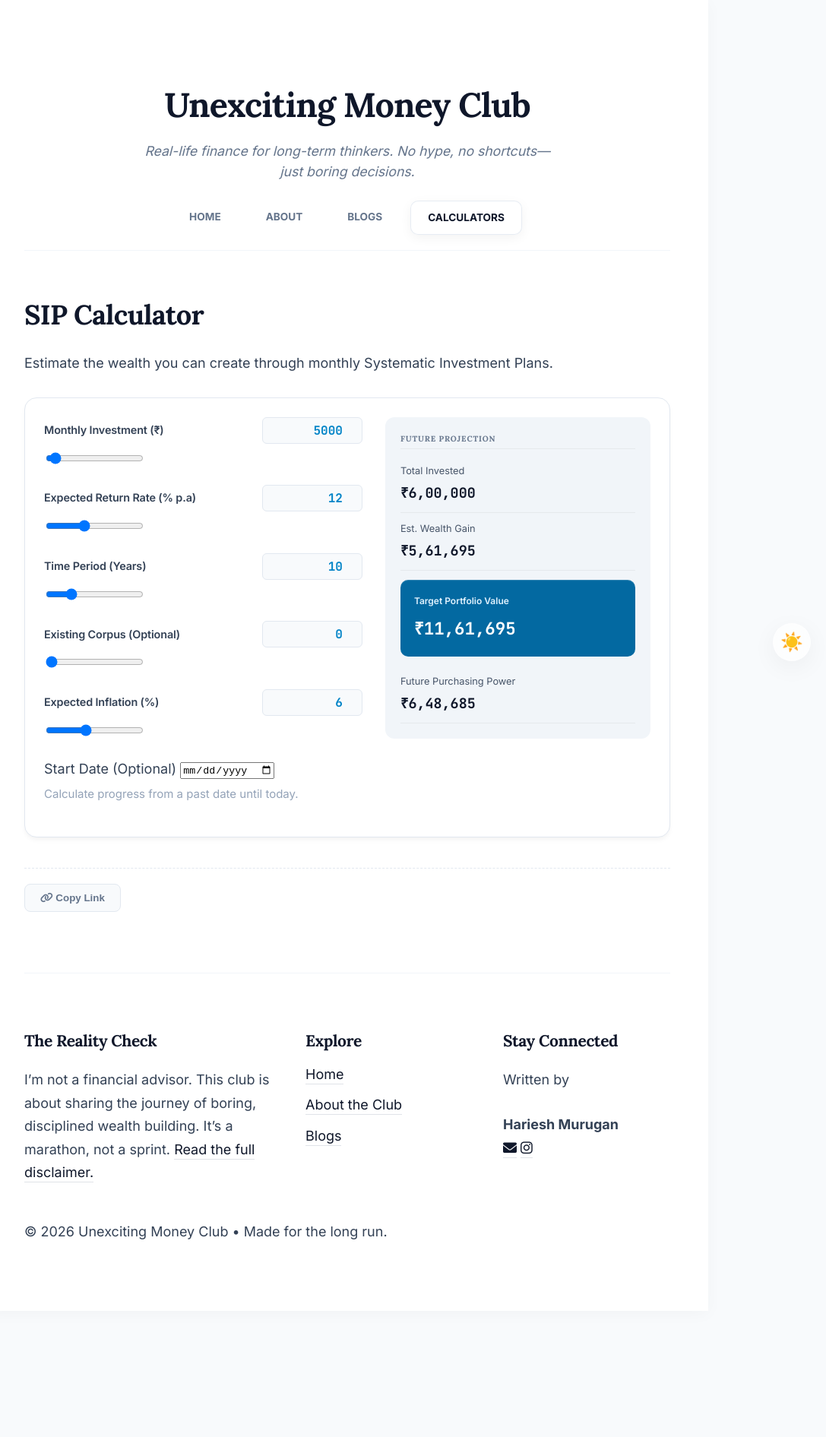
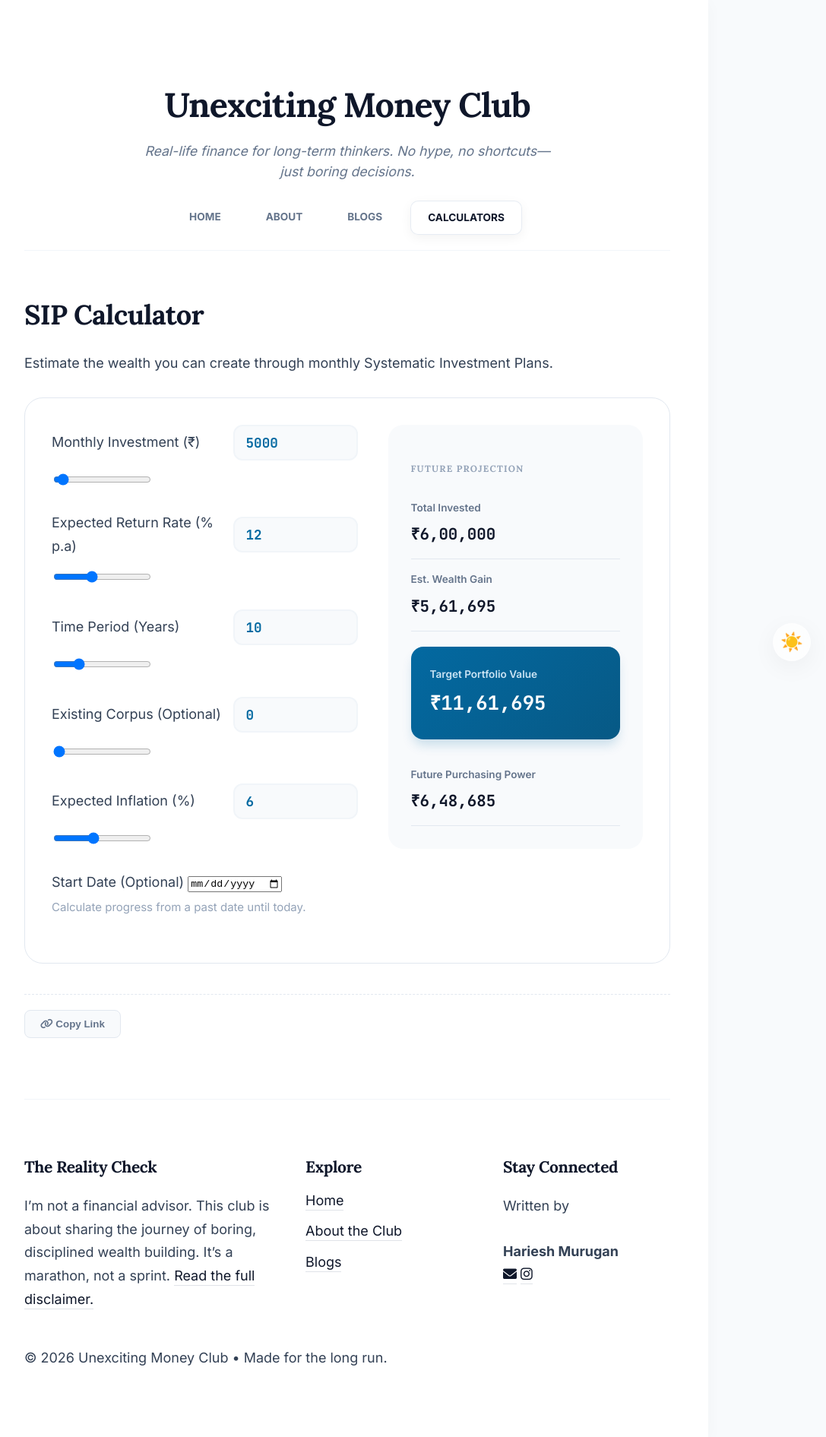
Before and after one commit to HarieshMK/HarieshMK.github.io, a Jekyll site: the page built from calculators/sip.md, in a window 1280 px wide. Shown: the whole page at 76% size, without its empty margins (183-1270 px from the left). Built offline with Jekyll 4.4.1, drawn with Linux system fonts in a browser that asks for light colours; before the commit the page ends 1725 px from its top, so only the background shows below that.

Commit message:
Update style.css

```diff
--- a/assets/css/style.css
+++ b/assets/css/style.css
@@ -586,132 +586,118 @@ img {
 .dark-theme .calc-card h3 { color: #ffffff; }
 .dark-theme .calc-card p { color: #94a3b8; }
 
-/* ===== 15. CALCULATOR INTERFACE (PREMIUM OPTIMIZED) ===== */
+/* ===== 15. CALCULATOR INTERFACE (PREMIUM REFINED) ===== */
 .calculator-container {
   display: grid;
   grid-template-columns: 1.2fr 1fr;
-  gap: 30px;
+  gap: 40px; /* Increased gap for breathing room */
   background: #ffffff;
-  padding: 25px;
-  border-radius: 16px;
+  padding: 35px;
+  border-radius: 24px;
   border: 1px solid #e2e8f0;
   margin-top: 20px;
   align-items: start;
-  box-shadow: 0 4px 6px -1px rgba(0, 0, 0, 0.05);
 }
 
-@media (max-width: 768px) {
-  .calculator-container { grid-template-columns: 1fr; padding: 20px; }
+@media (max-width: 992px) {
+  .calculator-container { grid-template-columns: 1fr; gap: 30px; }
 }
 
 /* --- Input Section --- */
-.input-group { margin-bottom: 18px; }
-.label-row { display: flex; justify-content: space-between; align-items: center; margin-bottom: 6px; }
-.label-row label { font-weight: 600; color: #334155; font-size: 0.9rem; letter-spacing: -0.01em; }
+.input-group { margin-bottom: 25px; }
+.label-row { display: flex; justify-content: space-between; align-items: center; margin-bottom: 12px; }
 
+/* Restored size for input boxes */
 .label-row input[type="number"] {
-  width: 110px;
-  text-align: right;
-  padding: 6px 10px;
-  border: 1.5px solid #e2e8f0;
-  border-radius: 6px;
+  width: 130px;
+  padding: 10px 15px;
+  border: 2px solid #f1f5f9;
+  border-radius: 12px;
   font-weight: 700;
-  color: #0284c7; /* Toned down blue */
-  font-size: 1rem;
+  color: #0369a1;
+  font-size: 1.1rem;
   font-family: 'JetBrains Mono', monospace;
   background: #f8fafc;
+  transition: all 0.2s ease;
 }
 
-/* --- Results Column (Tightened) --- */
+.label-row input[type="number"]:focus {
+  border-color: #0369a1;
+  outline: none;
+}
+
+/* --- Results Column --- */
 .calc-results {
-  background: #f1f5f9;
-  padding: 20px;
-  border-radius: 12px;
+  background: #f8fafc;
+  padding: 30px;
+  border-radius: 20px;
   display: flex;
   flex-direction: column;
-  gap: 0; /* Control gaps via margins instead */
 }
 
-/* Reduced spacing for headers */
 .input-header {
-  font-size: 0.65rem;
-  font-weight: 700;
+  font-size: 0.75rem;
+  font-weight: 800;
   text-transform: uppercase;
-  letter-spacing: 0.08em;
-  color: #64748b;
-  margin: 0 0 8px 0; /* Tightened top gap */
-  padding-bottom: 4px;
-  border-bottom: 1px solid rgba(0,0,0,0.05);
+  letter-spacing: 0.1em;
+  color: #94a3b8;
+  margin-bottom: 15px;
 }
 
 .result-item {
-  display: flex;
-  flex-direction: column;
-  align-items: flex-start;
-  padding: 10px 0;
-  border-bottom: 1px solid rgba(0,0,0,0.05);
+  padding: 15px 0;
+  border-bottom: 1px solid #e2e8f0;
 }
 
 .result-item span {
-  color: #475569; /* Darker for light mode */
-  font-size: 0.8rem;
-  font-weight: 500;
-  margin-bottom: 2px;
+  color: #64748b;
+  font-size: 0.85rem;
+  font-weight: 600;
+  display: block;
+  margin-bottom: 5px;
 }
 
 .result-item strong {
-  font-size: 1.15rem;
+  font-size: 1.3rem;
   color: #0f172a;
   font-family: 'JetBrains Mono', monospace;
 }
 
-/* Target Portfolio Value (Premium Blue) */
+/* Premium Blue Card */
 .result-item.highlight {
-  border-bottom: none;
-  margin: 12px 0;
-  padding: 18px;
-  background: #0369a1; /* Deep Navy-Blue for premium feel */
-  border-radius: 10px;
-  box-shadow: inset 0 1px 1px rgba(255,255,255,0.2);
+  margin: 20px 0;
+  padding: 25px;
+  background: linear-gradient(135deg, #0369a1 0%, #075985 100%);
+  border-radius: 16px;
+  border: none;
+  box-shadow: 0 10px 15px -3px rgba(3, 105, 161, 0.2);
 }
 
-.result-item.highlight span { color: #e0f2fe; font-weight: 600; font-size: 0.75rem; }
-.result-item.highlight strong {
-  color: #ffffff !important;
-  font-size: 1.4rem;
-  margin-top: 4px;
+.result-item.highlight span { color: #e0f2fe; opacity: 0.9; }
+.result-item.highlight strong { color: #ffffff !important; font-size: 1.6rem; }
+
+/* Disclaimer Text */
+.calc-disclaimer {
+  margin-top: 20px;
+  padding: 15px;
+  background: #fffbeb;
+  border-radius: 12px;
+  border-left: 4px solid #f59e0b;
 }
 
-/* --- Dark Mode Overrides (High Visibility) --- */
-.dark-theme .calculator-container {
-  background: #0f172a;
-  border-color: #1e293b;
+.calc-disclaimer p {
+  font-size: 0.75rem;
+  color: #92400e;
+  line-height: 1.5;
+  margin: 0;
 }
 
-.dark-theme .calc-results {
-  background: #1e293b;
-}
-
-/* Brightening the text for Dark Mode */
-.dark-theme .label-row label { color: #cbd5e1; }
-.dark-theme .input-header { color: #94a3b8; border-color: rgba(255,255,255,0.05); }
-.dark-theme .result-item span { color: #94a3b8; } /* Lighter gray/silver */
-
-.dark-theme .label-row input[type="number"],
-.dark-theme #start-date {
-  background: #020617;
-  border-color: #334155;
-  color: #38bdf8;
-}
-
-.dark-theme .result-item strong {
-  color: #f8fafc !important; /* Near white for maximum readability */
-}
-
-.dark-theme .result-item { border-bottom-color: rgba(255,255,255,0.05); }
-
-/* --- Slider Styling --- */
-.slider::-webkit-slider-thumb {
-  background: #0369a1; /* Matching premium blue */
-  border: 3px solid #fff;
-}
+/* --- Dark Mode Enhancements --- */
+.dark-theme .calculator-container { background: #0f172a; border-color: #1e293b; }
+.dark-theme .calc-results { background: #1e293b; }
+.dark-theme .label-row label { color: #f1f5f9; } /* Bright labels */
+.dark-theme .result-item span { color: #94a3b8; } /* Silver text */
+.dark-theme .result-item strong { color: #ffffff !important; }
+.dark-theme .label-row input[type="number"] { background: #020617; border-color: #334155; color: #38bdf8; }
+.dark-theme .calc-disclaimer { background: #1c1917; border-color: #78350f; }
+.dark-theme .calc-disclaimer p { color: #d97706; }
```
